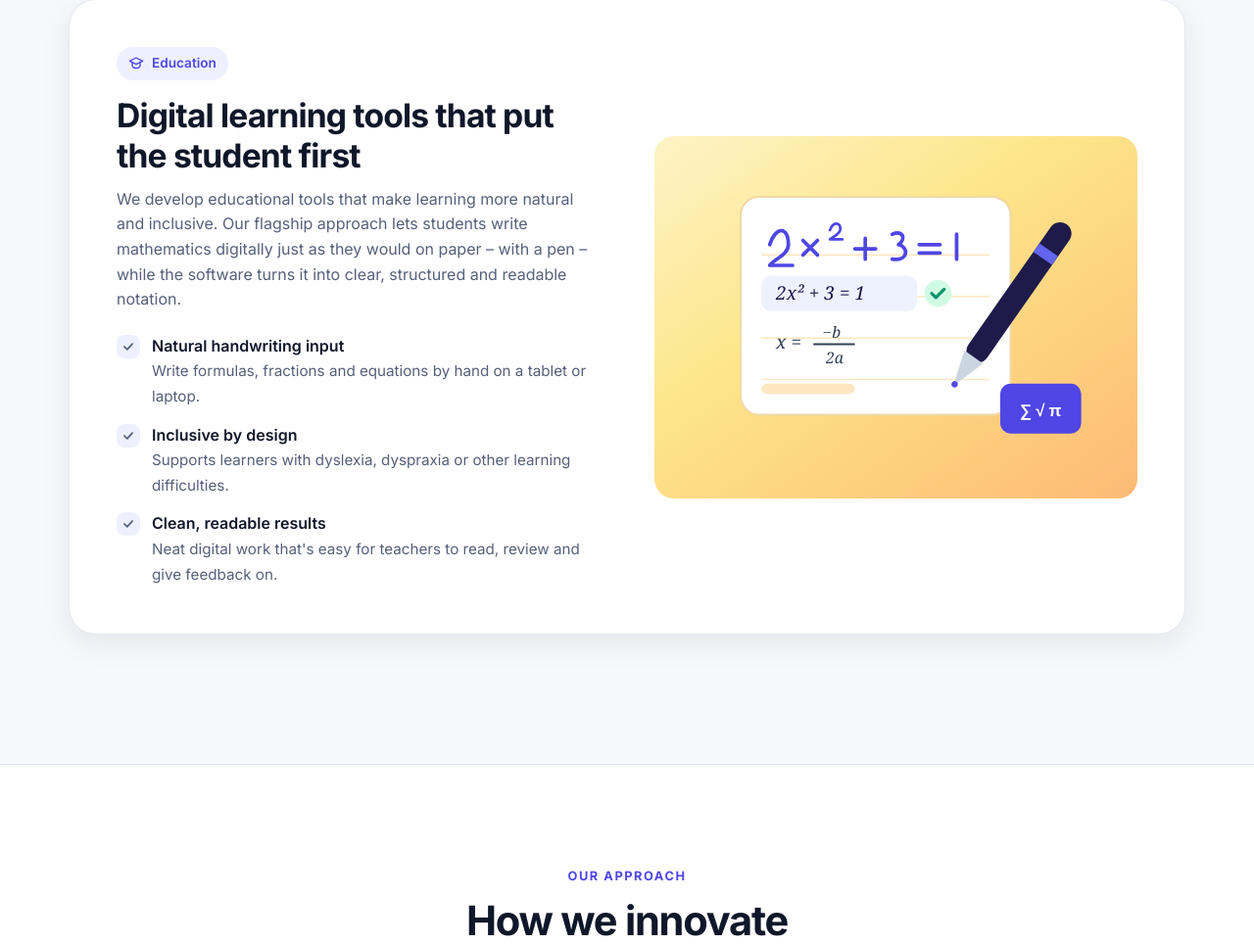
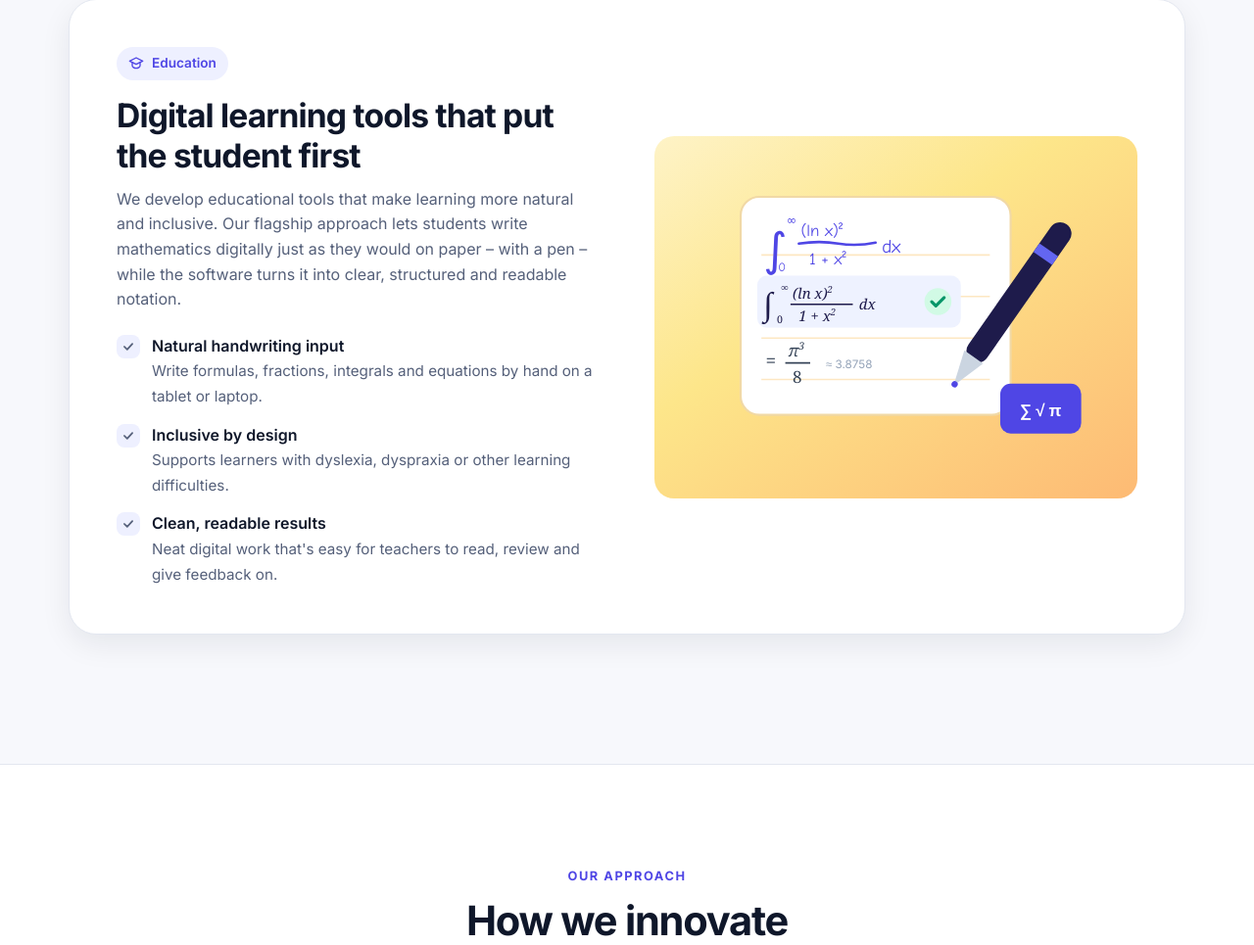
Before and after one commit to mdequanter/dinno, a plain HTML site: page index.html in a window 1280 px wide. Shown: the part 1751-2716 px from the top of the page at 98% size. Drawn offline with Linux system fonts and the light colour scheme.

Commit message:
Update index.html

```diff
--- a/index.html
+++ b/index.html
@@ -375,25 +375,37 @@
             <svg viewBox="0 0 400 300">
               <rect x="50" y="34" width="260" height="210" rx="18" fill="#fff" stroke="#f1d9a6" stroke-width="2"/>
               <g stroke="#fde7c2" stroke-width="1.5"><path d="M70 90h220M70 130h220M70 170h220M70 210h220"/></g>
-              <!-- handwritten -->
-              <path d="M78 80 c6 -18 18 -18 18 0 c0 10 -14 14 -18 20 h22" stroke="#4f46e5" stroke-width="3.5" fill="none" stroke-linecap="round" stroke-linejoin="round"/>
-              <path d="M110 76 l14 14 M124 76 l-14 14" stroke="#4f46e5" stroke-width="3.5" stroke-linecap="round"/>
-              <path d="M136 66 c3 -8 10 -8 10 -1 c0 5 -7 7 -10 10 h12" stroke="#4f46e5" stroke-width="2.6" fill="none" stroke-linecap="round" stroke-linejoin="round"/>
-              <path d="M160 84 h20 M170 74 v20" stroke="#4f46e5" stroke-width="3.5" stroke-linecap="round"/>
-              <path d="M196 70 c10 -4 14 4 6 10 c10 2 10 16 -6 14" stroke="#4f46e5" stroke-width="3.5" fill="none" stroke-linecap="round" stroke-linejoin="round"/>
-              <path d="M222 80 h20 M222 88 h20" stroke="#4f46e5" stroke-width="3.5" stroke-linecap="round"/>
-              <path d="M258 70 v24" stroke="#4f46e5" stroke-width="3.5" stroke-linecap="round"/>
+              <!-- handwritten integral -->
+              <g font-family="'Segoe Script', 'Bradley Hand', 'Comic Sans MS', cursive" fill="#4f46e5">
+                <text x="72" y="100" font-size="44">∫</text>
+                <text x="94" y="60" font-size="12">∞</text>
+                <text x="86" y="106" font-size="12">0</text>
+                <text x="108" y="72" font-size="16">(ln x)²</text>
+                <text x="116" y="99" font-size="16">1 + x²</text>
+                <text x="186" y="88" font-size="18">dx</text>
+              </g>
+              <path d="M106 79 q20 -3 38 0 t36 -1" stroke="#4f46e5" stroke-width="2.4" fill="none" stroke-linecap="round"/>
               <!-- recognized -->
-              <rect x="70" y="110" width="150" height="34" rx="9" fill="#eef2ff"/>
-              <text x="84" y="133" font-family="Georgia, serif" font-style="italic" font-size="18" fill="#1e1b4b">2x² + 3 = 1</text>
-              <circle cx="240" cy="127" r="13" fill="#d1fae5"/>
-              <path d="M234 127l4 4 8-8" stroke="#059669" stroke-width="3" fill="none" stroke-linecap="round" stroke-linejoin="round"/>
-              <!-- fraction -->
-              <text x="84" y="180" font-family="Georgia, serif" font-style="italic" font-size="18" fill="#334155">x =</text>
-              <path d="M120 176 h40" stroke="#334155" stroke-width="2"/>
-              <text x="128" y="170" font-family="Georgia, serif" font-style="italic" font-size="15" fill="#334155">−b</text>
-              <text x="132" y="194" font-family="Georgia, serif" font-style="italic" font-size="15" fill="#334155">2a</text>
-              <rect x="70" y="214" width="90" height="10" rx="5" fill="#fde7c2"/>
+              <rect x="66" y="110" width="196" height="50" rx="9" fill="#eef2ff"/>
+              <g font-family="Georgia, 'Times New Roman', serif" fill="#1e1b4b">
+                <text x="72" y="148" font-size="32">∫</text>
+                <text x="89" y="125" font-size="10">∞</text>
+                <text x="85" y="156" font-size="10">0</text>
+                <text x="100" y="132" font-size="14" font-style="italic">(ln x)<tspan dy="-6" font-size="9">2</tspan></text>
+                <text x="106" y="154" font-size="14" font-style="italic">1 + x<tspan dy="-6" font-size="9">2</tspan></text>
+                <text x="164" y="142" font-size="14" font-style="italic">dx</text>
+              </g>
+              <path d="M98 137.5 h60" stroke="#1e1b4b" stroke-width="1.4"/>
+              <circle cx="240" cy="135" r="13" fill="#d1fae5"/>
+              <path d="M234 135l4 4 8-8" stroke="#059669" stroke-width="3" fill="none" stroke-linecap="round" stroke-linejoin="round"/>
+              <!-- result -->
+              <g font-family="Georgia, 'Times New Roman', serif" fill="#334155">
+                <text x="74" y="198" font-size="18">=</text>
+                <text x="96" y="188" font-size="16" font-style="italic">π<tspan dy="-7" font-size="10">3</tspan></text>
+                <text x="100" y="213" font-size="16">8</text>
+              </g>
+              <path d="M93 194 h24" stroke="#334155" stroke-width="1.6"/>
+              <text x="132" y="199" font-family="Inter, sans-serif" font-size="11" fill="#94a3b8">≈ 3.8758</text>
               <!-- pen -->
               <g transform="rotate(35 300 150)">
                 <rect x="290" y="40" width="22" height="160" rx="11" fill="#1e1b4b"/>
@@ -417,7 +429,7 @@
             <p>We develop educational tools that make learning more natural and inclusive. Our flagship approach lets students write mathematics digitally just as they would on paper – with a pen – while the software turns it into clear, structured and readable notation.</p>
             <ul class="features">
               <li><span class="check"><svg width="14" height="14" viewBox="0 0 24 24" fill="none" stroke="currentColor" stroke-width="3" stroke-linecap="round" stroke-linejoin="round"><path d="M5 12l5 5 9-10"/></svg></span>
-                <div><strong>Natural handwriting input</strong><span>Write formulas, fractions and equations by hand on a tablet or laptop.</span></div></li>
+                <div><strong>Natural handwriting input</strong><span>Write formulas, fractions, integrals and equations by hand on a tablet or laptop.</span></div></li>
               <li><span class="check"><svg width="14" height="14" viewBox="0 0 24 24" fill="none" stroke="currentColor" stroke-width="3" stroke-linecap="round" stroke-linejoin="round"><path d="M5 12l5 5 9-10"/></svg></span>
                 <div><strong>Inclusive by design</strong><span>Supports learners with dyslexia, dyspraxia or other learning difficulties.</span></div></li>
               <li><span class="check"><svg width="14" height="14" viewBox="0 0 24 24" fill="none" stroke="currentColor" stroke-width="3" stroke-linecap="round" stroke-linejoin="round"><path d="M5 12l5 5 9-10"/></svg></span>
```
